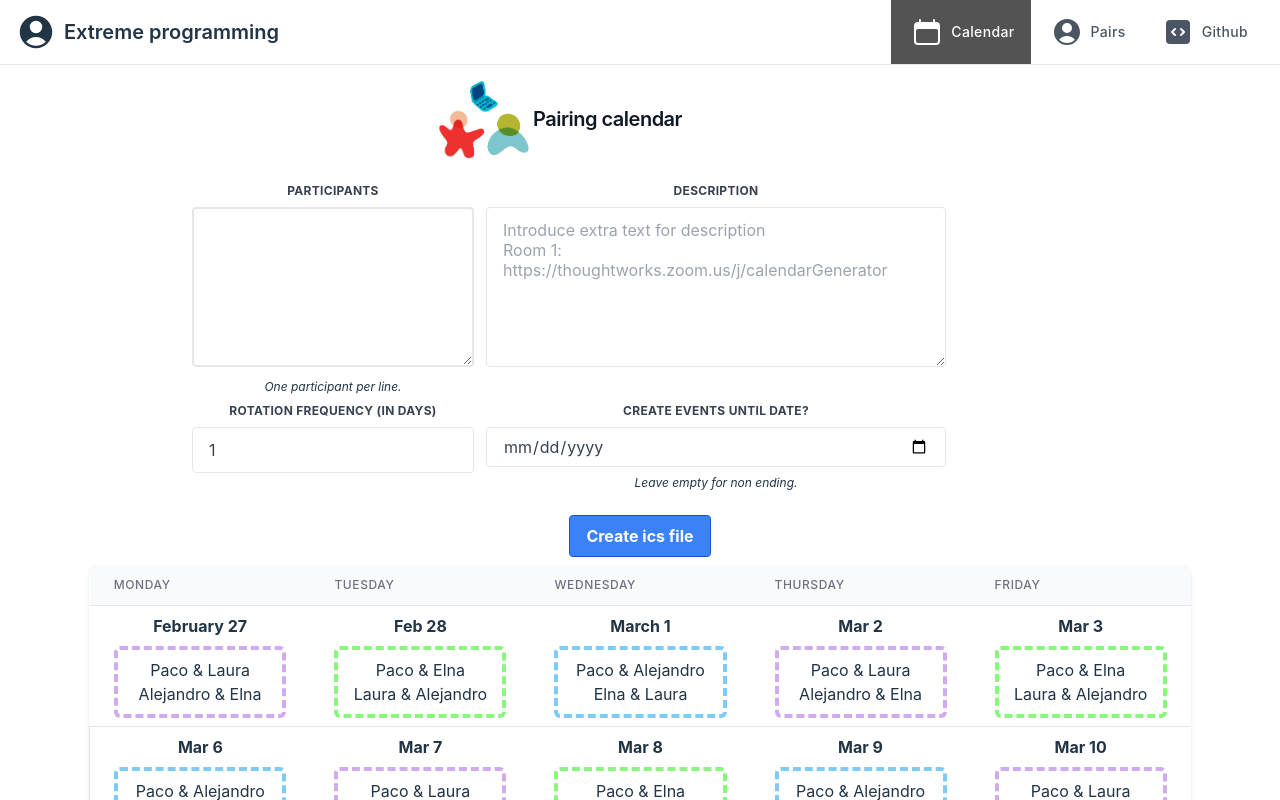
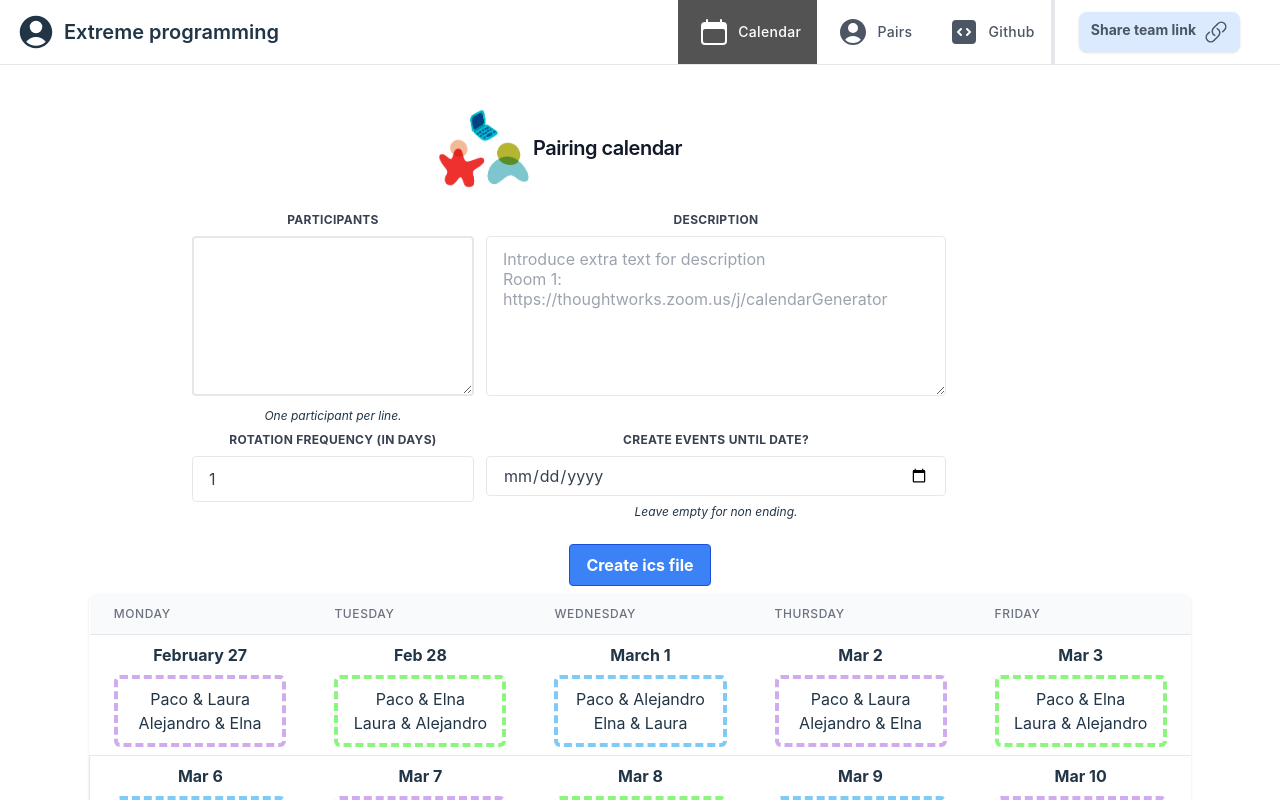
Before and after one commit to alexgt9/pairing-matrix, a React (Vite) app: page /#/ in a window 1280 px wide. Shown: the top 800 px of the page. Built offline with nearby package versions, Linux system fonts and the light colour scheme; no server answers; a web font is replaced by a local one.

Commit message:
Improve NavBar api key

```diff
--- a/src/App.tsx
+++ b/src/App.tsx
@@ -11,12 +11,9 @@ const App = () => {
 
   return (
     <ApiKeyContext.Provider value={apiKey}>
-      <div className="flex">
-        <NavBar/>
-        <div className="w-full flex flex-col">
-          <header className="self-end p-4">
-            <ApiKey onApiKeyChange={setApiKey}/>
-          </header>
+      <div className="flex flex-col h-screen">
+        <NavBar onApiKeyChange={setApiKey}/>
+        <div className="flex-1 overflow-y-auto p-5">
           <section id="detail" className="w-full">
             <Outlet />
           </section>
--- a/src/components/ApiKey.tsx
+++ b/src/components/ApiKey.tsx
@@ -1,7 +1,11 @@
-import { useContext, useEffect } from "react";
-import { useSearchParams } from "react-router-dom";
+import React, { useContext, useEffect, useState } from "react";
+import { useLocation, useSearchParams } from "react-router-dom";
 import { v4 } from "uuid";
 import { ApiKeyContext } from "../App";
+import {
+  LinkIcon,
+  ClipboardDocumentCheckIcon,
+} from "@heroicons/react/24/solid";
 
 const API_KEY_LOCALSTORAGE = "api_key";
 
@@ -11,9 +15,23 @@ export type ApiKeyProps = {
 
 export default function ({ onApiKeyChange }: ApiKeyProps) {
   const apiKey = useContext(ApiKeyContext);
+  const location = useLocation();
   const [searchParams] = useSearchParams();
+  const [openModal, setOpenModal] = useState(false);
 
   const apiKeyUrl = searchParams.get("team");
+  const shareLink = `${window.location.origin}/#${location.pathname}?team=${apiKey}`;
+
+  console.log(location);
+  console.log(window.location);
+  console.log(window.location.hostname);
+
+  const shareLinkToClipBoard = (event: React.MouseEvent) => {
+    event.preventDefault();
+    navigator.clipboard.writeText(shareLink);
+    setOpenModal(true);
+    setTimeout(() => setOpenModal(false), 2000);
+  };
 
   useEffect(() => {
     if (apiKeyUrl) {
@@ -28,5 +46,30 @@ export default function ({ onApiKeyChange }: ApiKeyProps) {
     }
   }, [localStorage]);
 
-  return <span>Team Cenote {apiKey}</span>;
+  return (
+    <div>
+      <div className="flex flex-col">
+        <a
+          className="mt-2 flex shadow border-1 p-2 px-3 m-2 rounded-lg bg-blue-100 font-bold hover:bg-sky-200"
+          href={shareLink}
+          target={"_blank"}
+          onClick={shareLinkToClipBoard}
+        >
+          Share team link<LinkIcon className=" ml-2 h-6 w-6" />
+        </a>
+      </div>
+      {openModal && (
+        <div
+          className="animate-bounce absolute flex items-center w-full max-w-xs p-4 text-gray-500 bg-white rounded-lg shadow dark:text-gray-400 dark:bg-gray-800"
+          role="alert"
+        >
+          <div className="inline-flex items-center justify-center flex-shrink-0 w-8 h-8 text-blue-500 bg-blue-100 rounded-lg dark:bg-blue-800 dark:text-blue-200">
+            <ClipboardDocumentCheckIcon className="h-6 w-6" />
+            <span className="sr-only">Fire icon</span>
+          </div>
+          <div className="ml-3 text-sm font-normal">Copied to clipboard</div>
+        </div>
+      )}
+    </div>
+  );
 }
--- a/src/components/NavBar.tsx
+++ b/src/components/NavBar.tsx
@@ -4,15 +4,20 @@ import {
   UserCircleIcon,
   CodeBracketSquareIcon,
 } from "@heroicons/react/24/solid";
+import ApiKey from "./ApiKey";
 
-export default () => {
+export type ApiKeyProps = {
+  onApiKeyChange: (apiKey: string) => void;
+};
+
+export default ({ onApiKeyChange }: ApiKeyProps) => {
   const activeStyle = {
     backgroundColor: "#535353",
     color: "white",
   };
 
   return (
-    <nav className="bg-white px-2 sm:px-4 dark:bg-gray-900 fixed w-full z-20 top-0 left-0 border-b border-gray-200 dark:border-gray-600">
+    <nav className="bg-white px-2 sm:px-4 dark:bg-gray-900 w-full z-20 top-0 left-0 border-b border-gray-200 dark:border-gray-600">
       <div className="container flex flex-wrap items-center justify-between mx-auto">
         <a href="" className="flex items-center">
           <UserCircleIcon className="h-10 w-10 mr-2" />
@@ -25,11 +30,11 @@ export default () => {
           id="navbar-sticky"
         >
           <ul className="flex flex-col mt-4 border border-gray-100 rounded-lg bg-gray-50 md:flex-row md:mt-0 md:text-sm md:font-medium md:border-0 md:bg-white dark:bg-gray-800 md:dark:bg-gray-900 dark:border-gray-700">
-            <li className=" hover:bg-gray-100">
+            <li>
               <NavLink
                 to={`/`}
                 style={({ isActive }) => (isActive ? activeStyle : undefined)}
-                className="py-8 px-4 relative flex flex-row items-center h-11 focus:outline-none  text-gray-600 hover:text-gray-800 border-l-4 border-transparent"
+                className="py-8 px-4 relative flex flex-row items-center h-11 focus:outline-none  text-gray-600 hover:bg-gray-100 hover:text-blue-300 border-l-4 border-transparent"
               >
                 <span className="inline-flex justify-center items-center">
                   <CalendarIcon className="h-8 w-8" />
@@ -39,11 +44,11 @@ export default () => {
                 </span>
               </NavLink>
             </li>
-            <li className=" hover:bg-gray-100">
+            <li>
               <NavLink
                 to={`/pairs`}
                 style={({ isActive }) => (isActive ? activeStyle : undefined)}
-                className="py-8 px-4 relative flex flex-row items-center h-11 focus:outline-none  text-gray-600 hover:text-gray-800 border-l-4 border-transparent"
+                className="py-8 px-4 relative flex flex-row items-center h-11 focus:outline-none  text-gray-600 hover:bg-gray-100 hover:text-blue-300 border-l-4 border-transparent"
               >
                 <span className="inline-flex justify-center items-center">
                   <UserCircleIcon className="h-8 w-8" />
@@ -53,13 +58,12 @@ export default () => {
                 </span>
               </NavLink>
             </li>
-            <li className=" hover:bg-gray-100">
-
-            <a
-              href="https://github.com/alexgt9/pairing-matrix"
-              target="_blank"
-              rel="noreferrer"
-              className="py-8 px-4 relative flex flex-row items-center h-11 focus:outline-none  text-gray-600 hover:text-gray-800 border-l-4 border-transparent"
+            <li>
+              <a
+                href="https://github.com/alexgt9/pairing-matrix"
+                target="_blank"
+                rel="noreferrer"
+                className="py-8 px-4 relative flex flex-row items-center h-11 focus:outline-none  text-gray-600 hover:bg-gray-100 hover:text-blue-300 border-l-4 border-transparent"
               >
                 <span className="inline-flex justify-center items-center">
                   <CodeBracketSquareIcon className="h-8 w-8" />
@@ -69,6 +73,11 @@ export default () => {
                 </span>
               </a>
             </li>
+            <li>
+              <div className="py-8 px-4 relative flex flex-row items-center h-11 focus:outline-none  text-gray-600 border-l-4">
+                <ApiKey onApiKeyChange={onApiKeyChange} />
+              </div>
+            </li>
           </ul>
         </div>
       </div>
--- a/src/index.css
+++ b/src/index.css
@@ -17,9 +17,6 @@ a {
   font-weight: 500;
   color: #646cff;
   text-decoration: inherit;
-}
-a:hover {
-  color: #535bf2;
 }
 
 body {
@@ -65,9 +62,6 @@ button:focus-visible {
     color: #213547;
     background-color: #ffffff;
   }
-  a:hover {
-    color: #747bff;
-  }
   button {
     background-color: #f9f9f9;
   }
```
